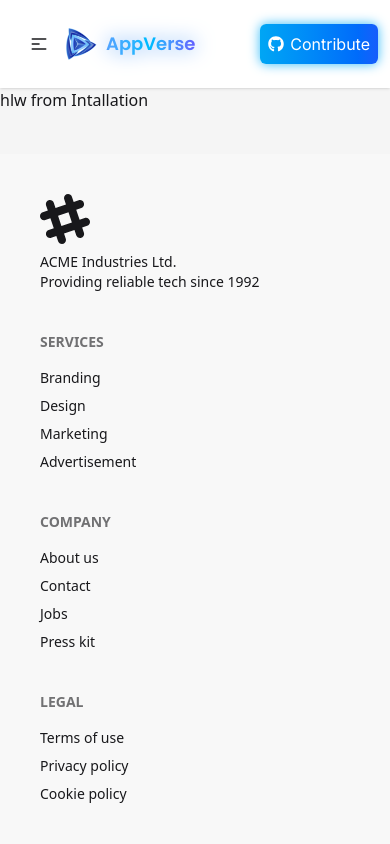
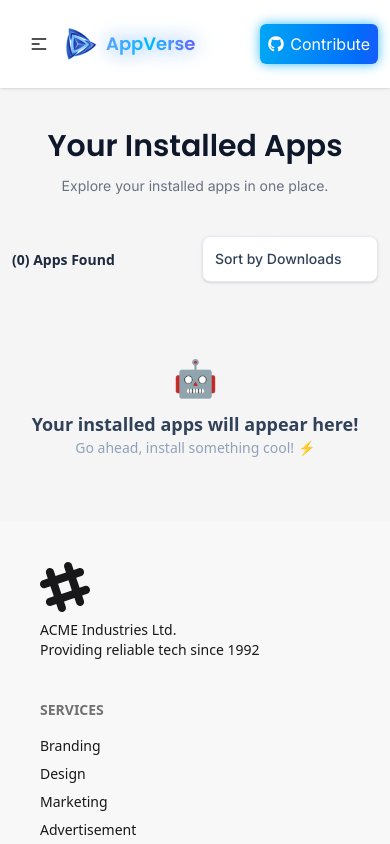
Before and after one commit to mahdi9162/AppVerse, a React (Vite) app: page /installation in a window 390 px wide. Shown: the top 844 px of the page. Built offline with nearby package versions, Linux system fonts and the light colour scheme.

Commit message:
Add Installed Apps components style, functionality and responsiveness.

```diff
--- /dev/null
+++ b/src/Components/InstalledCard/InstalledCard.jsx
@@ -0,0 +1,42 @@
+import React from 'react';
+import { GoDownload } from 'react-icons/go';
+import { formatNumber } from '../../utils/formatNumber';
+import { IoMdStar } from 'react-icons/io';
+
+const InstalledCard = ({ app, handleUninstall }) => {
+
+  const { id, downloads, image, ratingAvg, size, title } = app;
+
+  const handleRemoveBtn = (id) => {
+    handleUninstall(id)
+  }
+  return (
+    <>
+      <div className="install-card-main">
+        {/* Left Content */}
+        <div className="flex items-center gap-6">
+          <figure>
+            <img className="w-20 h-20 rounded-2xl object-cover shadow-lg ring-1 ring-sky-100" src={image} alt="" />
+          </figure>
+
+          <div>
+            <h2 className="font-semibold font-heading text-slate-800 text-lg md:text-xl mb-1">{title}</h2>
+            <div className="flex items-center gap-4 font-p text-slate-600">
+              <p className="flex items-center gap-1 text-emerald-600 font-medium">
+                <GoDownload className="text-lg" /> {formatNumber(downloads)}
+              </p>
+              <p className="flex items-center gap-1 text-amber-500 font-medium">
+                <IoMdStar className="text-lg" /> {ratingAvg}
+              </p>
+              <p className="text-slate-500">{size} MB</p>
+            </div>
+          </div>
+        </div>
+        {/* Right Content */}
+        <button onClick={() => handleRemoveBtn(id)} className="uninstall-btn">Uninstall</button>
+      </div>
+    </>
+  );
+};
+
+export default InstalledCard;
--- a/src/Pages/AppsDetails.jsx
+++ b/src/Pages/AppsDetails.jsx
@@ -7,22 +7,31 @@ import downloadIcon from '../assets/icon-downloads.png';
 import ratingIcon from '../assets/icon-ratings.png';
 import averageReviewsIcon from '../assets/icon-review.png';
 import AppChart from '../Components/AppChart/AppChart';
-import { useState } from 'react';
+import { useEffect, useState } from 'react';
+import { loadInstalledData, updateInstalledData } from '../utils/localStorage';
 
 const AppsDetails = () => {
   const [isInstall, setIsInstall] = useState(false);
+
   const params = useParams();
   const paramsNum = Number(params.id);
+
+  useEffect(() => {
+    const loadData = loadInstalledData();
+    const isAlreadyInstalled = loadData.includes(paramsNum);
+    if (isAlreadyInstalled) setIsInstall(true);
+  }, [paramsNum]);
 
   const { apps, loading } = useApps();
   if (loading) return <p>Loading...</p>;
   const appDetail = apps.find((app) => app.id === paramsNum);
-  const { companyName, description, downloads, image, ratingAvg, ratings, reviews, title } = appDetail;
+  const { id, companyName, downloads, image, ratingAvg, ratings, reviews, title } = appDetail;
 
-  const handleInstallBtn = () => {
+  const handleInstallBtn = (id) => {
+    updateInstalledData(id);
     setIsInstall(true);
   };
-  console.log('Current install state:', isInstall);
+
   return (
     <>
       <section className="flex mt-10 md:mt-20">
@@ -73,7 +82,9 @@ const AppsDetails = () => {
                 </div>
               </div>
               <div className="text-center md:text-start font-p">
-                <button disabled={isInstall} onClick={handleInstallBtn} className= 'install-btn '>{`${isInstall ? 'Installed' : 'Install'}`}</button>
+                <button disabled={isInstall} onClick={() => handleInstallBtn(id)} className="install-btn ">{`${
+                  isInstall ? 'Installed' : 'Install'
+                }`}</button>
               </div>
             </div>
           </div>
--- a/src/Pages/Installation.jsx
+++ b/src/Pages/Installation.jsx
@@ -1,10 +1,75 @@
-import React from 'react';
+import React, { useState } from 'react';
+import { loadInstalledData, removeCard } from '../utils/localStorage';
+import useApps from '../Hooks/useApps';
+import Container from '../Components/Container/Container';
+import InstalledCard from '../Components/InstalledCard/InstalledCard';
 
 const Installation = () => {
+  const [installedApps, setInstalledApps] = useState(loadInstalledData);
+  const [sortOrder, setSortOrder] = useState('none');
+
+  const handleUninstall = (id) => {
+    removeCard(id);
+    const updatedList = loadInstalledData();
+    setInstalledApps(updatedList);
+  };
+
+  const { apps, loading } = useApps();
+
+  if (loading) return <p>Loading...</p>;
+  const data = apps.filter((app) => installedApps.includes(app.id));
+
+  const countApps = data.length;
+  const formatter = new Intl.NumberFormat();
+  const labelOfLengthOfApps = countApps === 1 ? 'App' : 'Apps';
+
+  let sortedData;
+
+  if (sortOrder === 'downloads-asc') {
+    sortedData = [...data].sort((a, b) => a.downloads - b.downloads);
+  } else if (sortOrder === 'downloads-dsc') {
+    sortedData = [...data].sort((a, b) => b.downloads - a.downloads);
+  } else {
+    sortedData = data;
+  }
+
   return (
-    <div>
-      <h1>hlw from Intallation</h1>
-    </div>
+    <>
+      <section className="px-3 md:px-0">
+        <Container>
+          <div className="text-center my-10 md:my-20">
+            <h2 className="text-3xl md:text-5xl font-heading mb-3 text-slate-900 font-semibold ">Your Installed Apps</h2>
+            <p className="text-gray-500 font-p text-sm md:text-base">Explore your installed apps in one place.</p>
+          </div>
+          <div className="flex justify-between items-center">
+            <div>
+              <span className="font-semibold text-sm md:text-base text-slate-800 mr-1">
+                ({formatter.format(countApps)}) {labelOfLengthOfApps} Found
+              </span>
+            </div>
+            <label className="md:w-full md:max-w-xs font-p">
+              <select className="sort-style font-p" value={sortOrder} onChange={(e) => setSortOrder(e.target.value)}>
+                <option value="none"> Sort by Downloads </option>
+                <option value="downloads-asc"> Low-High </option>
+                <option value="downloads-dsc"> High-Low </option>
+              </select>
+            </label>
+          </div>
+
+          <div className={`${installedApps.length < 1 ? 'text-center mt-20 block' : 'hidden'}`}>
+            <p className="animate-bounce text-4xl mb-2">🤖</p>
+            <h2 className="text-lg font-semibold text-slate-700">Your installed apps will appear here!</h2>
+            <p className="text-sm text-slate-400">Go ahead, install something cool! ⚡</p>
+          </div>
+
+          <div className="mt-6 mb-10 md:mb-30 flex flex-col gap-4">
+            {sortedData.map((app) => (
+              <InstalledCard key={app.id} app={app} handleUninstall={handleUninstall}></InstalledCard>
+            ))}
+          </div>
+        </Container>
+      </section>
+    </>
   );
 };
 
--- a/src/index.css
+++ b/src/index.css
@@ -105,11 +105,22 @@ body {
 
 .install-btn {
   @apply px-16 py-3 mt-4 rounded-lg text-white font-semibold
-bg-gradient-to-r from-emerald-500 to-green-500
-hover:from-emerald-600 hover:to-green-600
-shadow-[0_4px_12px_rgba(16,185,129,0.25)]
-transition-all duration-600 cursor-pointer disabled:from-emerald-200 disabled:to-emerald-200
-disabled:text-emerald-700 disabled:opacity-70
-disabled:border disabled:border-emerald-300
+ bg-emerald-500 hover:bg-emerald-600 shadow-[0_4px_12px_rgba(16,185,129,0.25)] transition-colors duration-700 cursor-pointer disabled:from-emerald-200 disabled:to-emerald-200
+disabled:text-emerald-600 disabled:opacity-70 disabled:border disabled:border-emerald-300
 disabled:shadow-none disabled:cursor-not-allowed;
 }
+
+/* Installation Page */
+.uninstall-btn {
+  @apply bg-rose-500 hover:bg-rose-400 text-white font-medium rounded-lg shadow-[0_4px_10px_rgba(244,63,94,0.3)] transition-colors duration-500 cursor-pointer px-2 md:px-5 py-1.5;
+}
+
+.install-card-main {
+  @apply p-5 md:p-6 rounded-2xl
+         bg-white/70 backdrop-blur-sm ring-1 ring-slate-200/60 shadow-[0_2px_20px_rgba(2,6,23,0.04)] hover:ring-slate-300 hover:shadow-[0_6px_24px_rgba(2,6,23,0.06)] transition-all duration-500 hover:-translate-y-1 flex flex-col md:flex-row items-center justify-between;
+}
+
+.sort-style {
+  @apply w-44 md:w-full
+      appearance-none rounded-lg border border-slate-200 bg-white px-3 py-3 pr-8 text-sm font-medium text-slate-700 shadow-sm outline-none transition hover:border-slate-300 focus:border-sky-400 focus:ring-4 focus:ring-sky-100 cursor-pointer ;
+}
--- /dev/null
+++ b/src/utils/localStorage.js
@@ -0,0 +1,33 @@
+export const loadInstalledData = () => {
+  try {
+    const data = localStorage.getItem('installed');
+    return data ? JSON.parse(data) : [];
+  } catch (err) {
+    console.log(err);
+    return [];
+  }
+};
+
+export const updateInstalledData = (id) => {
+  const loadData = loadInstalledData();
+
+  try {
+    const isDuplicate = loadData.includes(id);
+    if (isDuplicate) return;
+    const updatedata = JSON.stringify([...loadData, id]);
+    localStorage.setItem('installed', updatedata);
+  } catch (error) {
+    console.log(error);
+  }
+};
+
+export const removeCard = (id) => {
+  const loadData = loadInstalledData();
+  try {
+    const removeData = loadData.filter((data) => data !== id);
+    const updatedata = JSON.stringify(removeData);;
+    localStorage.setItem('installed', updatedata);
+  } catch (error) {
+    console.log(error);
+  }
+};
```
